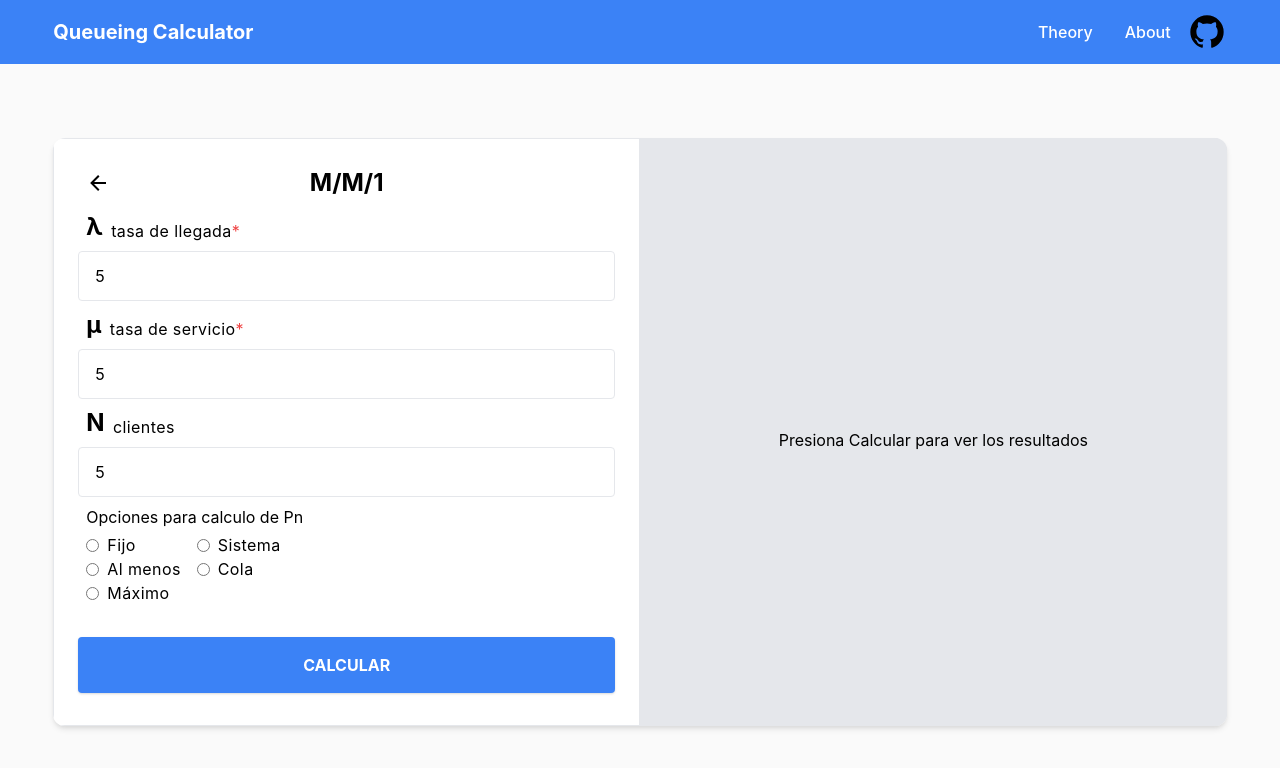
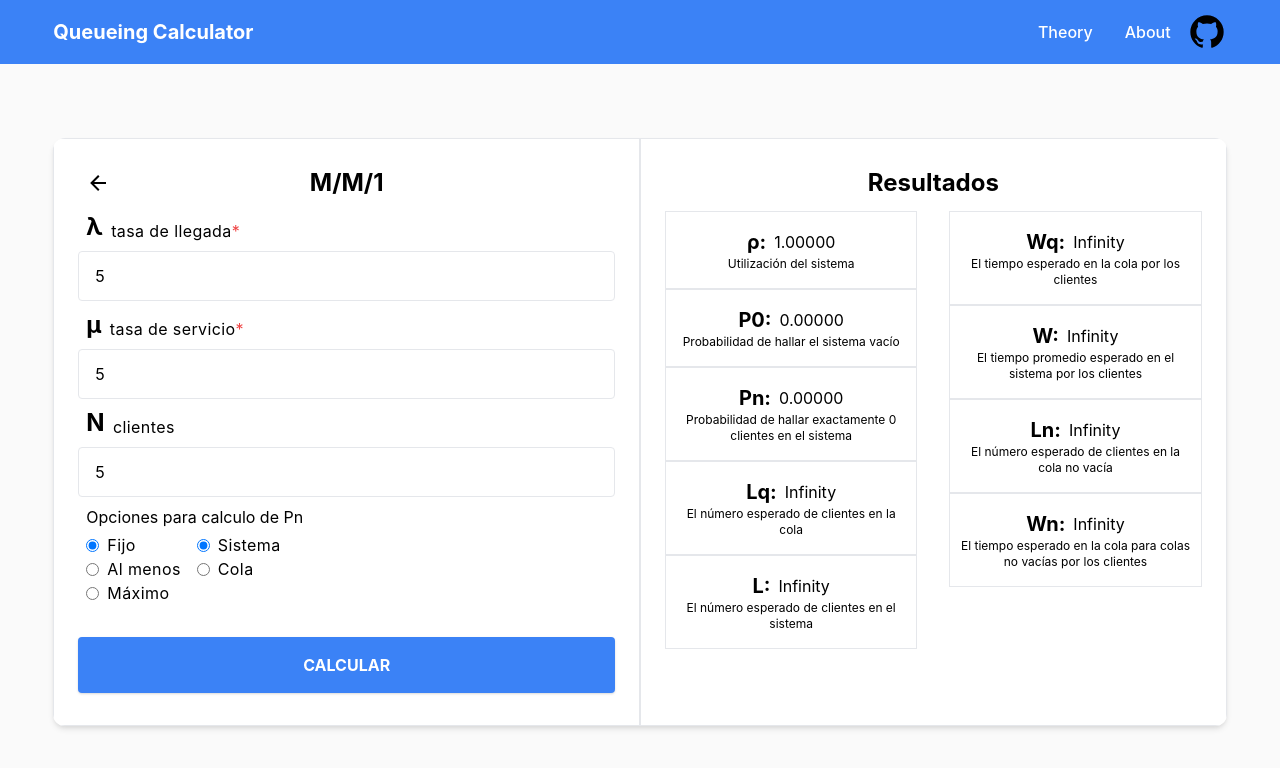
Before and after one commit to PepVal/queueing-theory-calculator, a React (Create React App) app: page /calculator/m_m_1 in a window 1280 px wide. Both pictures are taken after typing "5", "5", "5" into the empty fields and a click on the button "CALCULAR". Shown: the top 768 px of the page. Built offline with nearby package versions, Linux system fonts and the light colour scheme.

Commit message:
end m/m/1

```diff
--- a/src/components/results/ResultItem.tsx
+++ b/src/components/results/ResultItem.tsx
@@ -2,14 +2,18 @@ import React from 'react';
 
 interface ResultItemProps {
   symbol: string;
-  value: number;
+  label: string;
+  value: number | any;
 }
 
-const ResultItem = ({ symbol, value }: ResultItemProps) => {
+const ResultItem = ({ label, symbol, value }: ResultItemProps) => {
   return (
-    <div className="flex items-center">
-      <p className="text-xl font-bold">{`${symbol}:`}</p>
-      <p className="ml-2">{value}</p>
+    <div className="flex flex-col items-center py-4 px-2 border">
+      <div className="flex items-center ">
+        <p className="text-xl font-bold">{`${symbol}:`}</p>
+        <p className="ml-2">{value}</p>
+      </div>
+      <p className="text-center text-xs">{label}</p>
     </div>
   );
 };
--- a/src/library/queueing/MM1.model.ts
+++ b/src/library/queueing/MM1.model.ts
@@ -9,6 +9,22 @@ export enum TypeCalculateMM1 {
   Fixed = 'fixed',
   Max = 'max',
   AtLeast = 'least',
+}
+
+export interface MM1Type {
+  lambda: number;
+  miu: number;
+  n: number;
+  // results
+  ro: number;
+  p0: number;
+  pn: number;
+  lq: number;
+  l: number;
+  wq: number;
+  w: number;
+  wn: number;
+  ln: number;
 }
 
 export class MM1Model {
@@ -27,17 +43,22 @@ export class MM1Model {
   wn: number = 0;
   ln: number = 0;
 
+  // constructor() {}
+
   constructor(lambda: number, miu: number, n: number = 0) {
     this.lambda = lambda;
     this.miu = miu;
     this.n = n;
   }
 
-  calculateAll(): void {
+  async calculateAll(
+    system: SystemOrQueuing = SystemOrQueuing.System,
+    typeCalculate: TypeCalculateMM1 = TypeCalculateMM1.Fixed,
+  ): Promise<void> {
     // The probability of finding the busy system or system utilization (ρ)
     this.ro = division(this.lambda, this.miu);
     this.p0 = this.getP0();
-    this.pn = this.getPn();
+    this.pn = this.getPn(system, typeCalculate);
     this.lq = this.getLq();
     this.l = this.getL();
     this.w = this.getW();
@@ -53,9 +74,51 @@ export class MM1Model {
   }
 
   // The probability Pn of finding exactly n customers in the system
-  private getPn(): number {
-    let div = Math.pow(this.ro, this.n);
-    return this.getP0() * div;
+  private getPn(
+    system: SystemOrQueuing,
+    typeCalculate: TypeCalculateMM1,
+  ): number {
+    // fixed
+    if (typeCalculate === TypeCalculateMM1.Fixed) {
+      return this.basicPn(this.n);
+    }
+    // max
+    if (typeCalculate === TypeCalculateMM1.Max) {
+      let value = 0;
+      if (system === SystemOrQueuing.System) {
+        for (let i = 0; i <= this.n; i++) {
+          value += this.basicPn(i);
+          // console.log('MAX SYSTEM', value, i);
+        }
+      } else {
+        let end = this.n;
+        end++;
+        for (let i = 0; i <= end; i++) {
+          value += this.basicPn(i);
+          // console.log('MAX QUEUING', value, i);
+        }
+      }
+      return value;
+    }
+    // at least with system or queuing
+    if (system === SystemOrQueuing.System) {
+      let value = 0;
+      for (let i = 0; i < this.n; i++) {
+        value += this.basicPn(i);
+      }
+      return 1 - value;
+    } else {
+      let value = 0;
+      for (let i = 0; i <= this.n; i++) {
+        value += this.basicPn(i);
+      }
+      return 1 - value;
+    }
+  }
+
+  private basicPn(elevate: number): number {
+    let div = Math.pow(this.ro, elevate);
+    return this.p0 * div;
   }
 
   // The expected number Lq of clients in the queue
--- a/src/views/Home.tsx
+++ b/src/views/Home.tsx
@@ -3,7 +3,10 @@ import HomeMenu from '../components/menu/HomeMenu';
 
 const Home = () => {
   return (
-    <div className="h-full flex justify-center items-center">
+    <div
+      className="h-full flex justify-center items-center"
+      style={{ minHeight: 'inherit' }}
+    >
       <HomeMenu />
     </div>
   );
--- a/src/views/MM1.tsx
+++ b/src/views/MM1.tsx
@@ -9,34 +9,68 @@ import OptionInput, {
   OptionInputTypes,
 } from '../components/inputs/OptionInput';
 import {
+  MM1Model,
   SystemOrQueuing,
   TypeCalculateMM1,
 } from '../library/queueing/MM1.model';
+import { useEffect } from 'react';
 
 type MM1Values = {
   lambda: number;
   miu: number;
   n: number;
-  calculate: string;
-  system: string;
+  calculate: TypeCalculateMM1;
+  system: SystemOrQueuing;
+};
+
+const LabelSystemOrQueuing: any = {
+  system: 'el sistema',
+  queuing: 'la cola',
+};
+
+const LabelTypeCalculate: any = {
+  fixed: 'exactamente',
+  max: 'máximo',
+  least: 'al menos',
 };
 
 const MM1 = () => {
-  const [showResult, setShowResult] = useState(false);
+  const [showResult, setShowResult] = useState({ loading: false, show: false });
+  const [result, setResult] = useState<MM1Model>();
+  const [labelPn, setLabelPn] = useState<string>('');
 
   const {
     register,
     handleSubmit,
     formState: { errors },
+    setValue,
   } = useForm<MM1Values>();
 
-  const onSubmit: SubmitHandler<MM1Values> = (data) => {
+  const onSubmit: SubmitHandler<MM1Values> = async (data) => {
     console.log(data);
-    if (data.lambda < data.miu) {
-      setShowResult(true);
+    const model = new MM1Model(data.lambda, data.miu, data.n);
+    if (model.ro < 1) {
+      setShowResult({ loading: true, show: false });
+      await model.calculateAll(data.system, data.calculate);
+      setResult(model);
+      setLabel(data.calculate, data.system);
+      setShowResult({ loading: false, show: true });
     } else {
       alert('no cumple con la condición de estabilidad');
     }
+  };
+
+  useEffect(() => {
+    setValue('calculate', TypeCalculateMM1.Fixed);
+    setValue('system', SystemOrQueuing.System);
+  }, []);
+
+  const setLabel = (calculate: string, operation: string) => {
+    setLabelPn(`Probabilidad de hallar
+    ${LabelTypeCalculate[calculate] || 'exactamente'}
+    ${result?.n || 0} clientes en ${
+      LabelSystemOrQueuing[operation] || 'el sistema'
+    }`);
   };
 
   return (
@@ -44,7 +78,11 @@ const MM1 = () => {
       <div className="flex flex-col rounded-xl w-full shadow-md overflow-hidden sm:w-11/12 lg:flex-row lg:w-11/12">
         <div className="bg-white px-6 pt-4 border w-full">
           <div className="relative flex my-3 justify-center items-center">
-            <Link to="/" className="absolute left-0 hover:bg-gray-200 rounded-full p-2" title="back">
+            <Link
+              to="/"
+              className="absolute left-0 hover:bg-gray-200 rounded-full p-2"
+              title="back"
+            >
               <svg className="w-6 h-6" viewBox="0 0 24 24">
                 <path
                   fill="currentColor"
@@ -93,21 +131,21 @@ const MM1 = () => {
                 <div>
                   <OptionInput
                     label="Fijo"
-                    name="calcule"
+                    name="calculate"
                     option={TypeCalculateMM1.Fixed}
                     register={register}
                     type={OptionInputTypes.Radio}
                   />
                   <OptionInput
                     label="Al menos"
-                    name="calcule"
+                    name="calculate"
                     option={TypeCalculateMM1.AtLeast}
                     register={register}
                     type={OptionInputTypes.Radio}
                   />
                   <OptionInput
                     label="Máximo"
-                    name="calcule"
+                    name="calculate"
                     option={TypeCalculateMM1.Max}
                     register={register}
                     type={OptionInputTypes.Radio}
@@ -138,9 +176,11 @@ const MM1 = () => {
         </div>
         <div
           className={`w-full lg:min-h-full flex justify-center border px-6 pt-4
-        ${!showResult ? 'bg-gray-200' : 'bg-white'}`}
+          ${!showResult.show ? 'bg-gray-200' : 'bg-white'}`}
         >
-          {!showResult ? (
+          {showResult.loading ? (
+            <p className="self-center my-36">Calculando resultados...</p>
+          ) : !showResult.show ? (
             <p className="self-center my-36">
               Presiona Calcular para ver los resultados
             </p>
@@ -149,19 +189,55 @@ const MM1 = () => {
               <div className="relative flex my-3 justify-center items-center">
                 <h2 className="font-bold text-2xl">Resultados</h2>
               </div>
-              <div className="grid grid-cols-2 gap-16 ">
+              <div className="grid grid-cols-1 sm:grid-cols-2 gap-8 ">
                 <div>
-                  <ResultItem symbol="ρ" value={123132} />
-                  <ResultItem symbol="P0" value={123132} />
-                  <ResultItem symbol="Pn" value={123132} />
-                  <ResultItem symbol="Lq" value={123132} />
-                  <ResultItem symbol="L" value={123132} />
+                  <ResultItem
+                    symbol="ρ"
+                    label="Utilización del sistema"
+                    value={result?.ro.toFixed(5)}
+                  />
+                  <ResultItem
+                    symbol="P0"
+                    label="Probabilidad de hallar el sistema vacío"
+                    value={result?.p0.toFixed(5)}
+                  />
+                  <ResultItem
+                    symbol="Pn"
+                    label={labelPn}
+                    value={result?.pn.toFixed(5)}
+                  />
+                  <ResultItem
+                    symbol="Lq"
+                    label="El número esperado de clientes en la cola"
+                    value={result?.lq.toFixed(5)}
+                  />
+                  <ResultItem
+                    symbol="L"
+                    label="El número esperado de clientes en el sistema"
+                    value={result?.l.toFixed(5)}
+                  />
                 </div>
                 <div>
-                  <ResultItem symbol="Wq" value={123132} />
-                  <ResultItem symbol="W" value={123132} />
-                  <ResultItem symbol="Ln" value={123132} />
-                  <ResultItem symbol="Wn" value={123132} />
+                  <ResultItem
+                    symbol="Wq"
+                    label="El tiempo esperado en la cola por los clientes"
+                    value={result?.wq.toFixed(5)}
+                  />
+                  <ResultItem
+                    symbol="W"
+                    label="El tiempo promedio esperado en el sistema por los clientes"
+                    value={result?.w.toFixed(5)}
+                  />
+                  <ResultItem
+                    symbol="Ln"
+                    label="El número esperado de clientes en la cola no vacía"
+                    value={result?.ln.toFixed(5)}
+                  />
+                  <ResultItem
+                    symbol="Wn"
+                    label="El tiempo esperado en la cola para colas no vacías por los clientes"
+                    value={result?.wn.toFixed(5)}
+                  />
                 </div>
               </div>
             </div>
```
Also changed, not shown: 1 other file (tests, documents, lock files or other folders).
